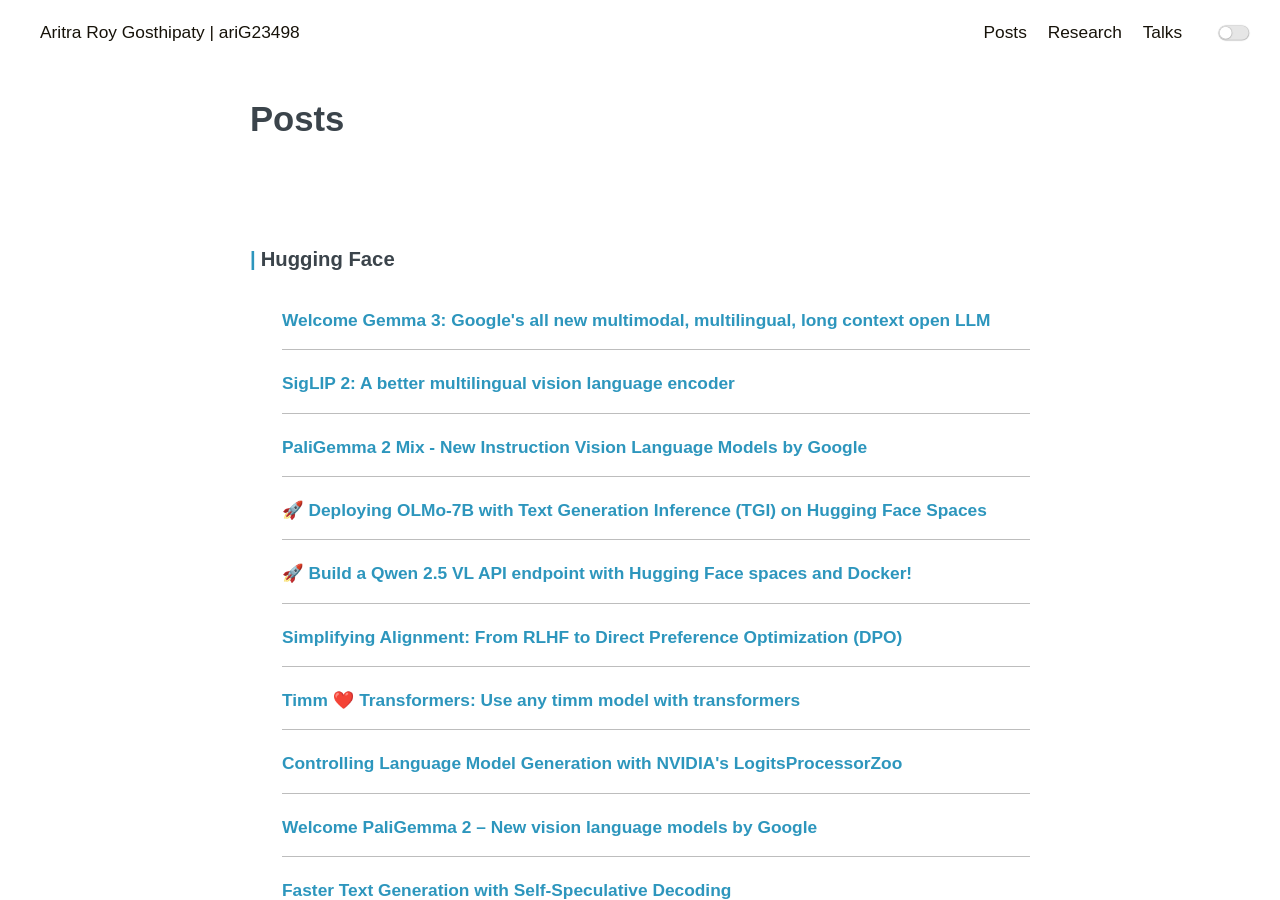
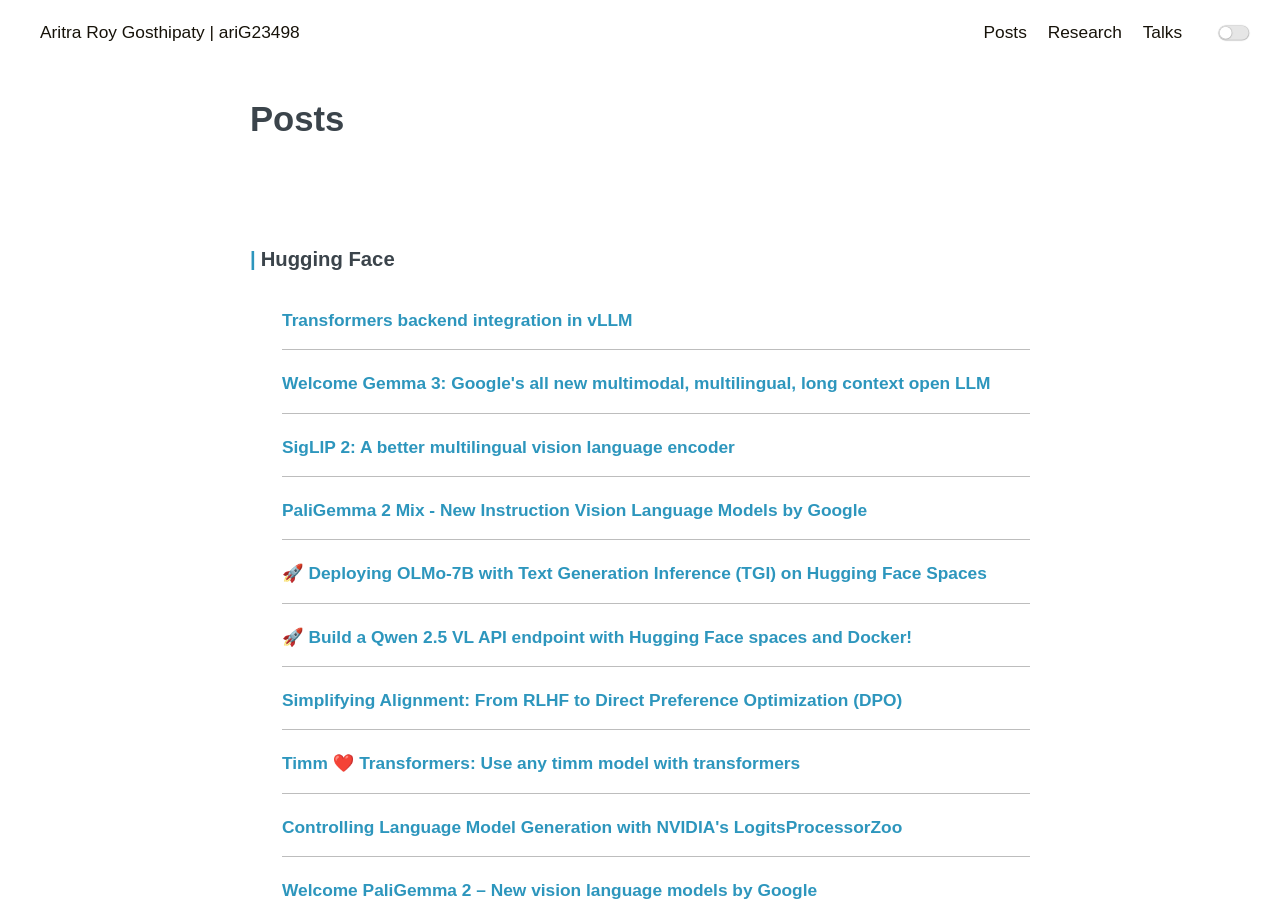
Before and after one commit to ariG23498/ariG23498.github.io, a Jekyll site: the page built from blogs.md, in a window 1280 px wide and 900 px high. Built offline with Jekyll 4.4.1, drawn with Linux system fonts in a browser that asks for light colours.

Commit message:
Update blogs.md

```diff
--- a/blogs.md
+++ b/blogs.md
@@ -7,6 +7,9 @@ permalink: /posts
 <div class="main">
    <div class="post-wrap archive">
       <h3>Hugging Face</h3>
+       <article class="archive-item">
+         <a class="archive-item-link" href="https://blog.vllm.ai/2025/04/11/transformers-backend.html" target="_blank" rel="noopener noreferrer">Transformers backend integration in vLLM</a>
+      </article>
       <article class="archive-item">
          <a class="archive-item-link" href="https://huggingface.co/blog/gemma3" target="_blank" rel="noopener noreferrer">Welcome Gemma 3: Google's all new multimodal, multilingual, long context open LLM</a>
       </article>
```
